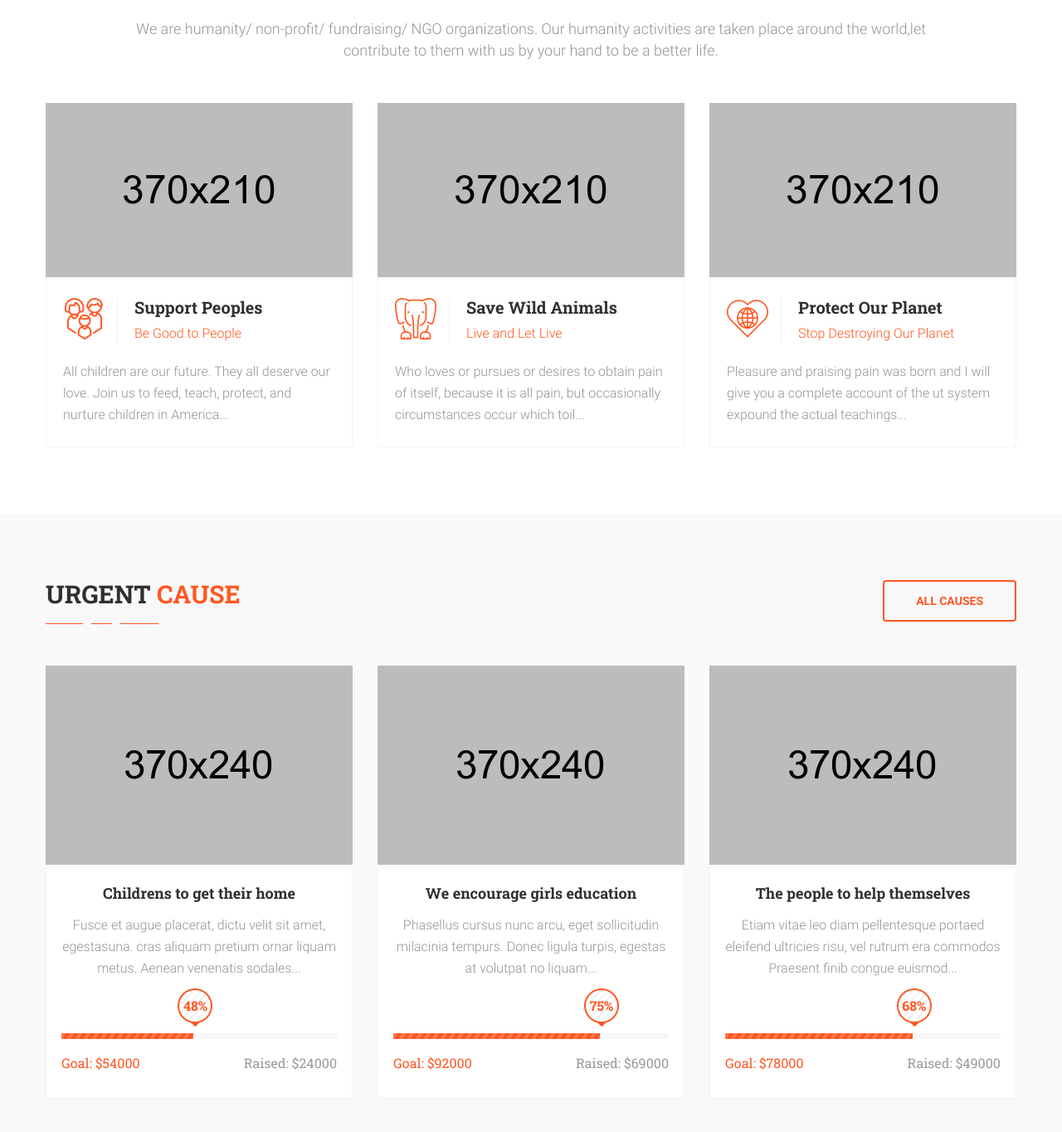
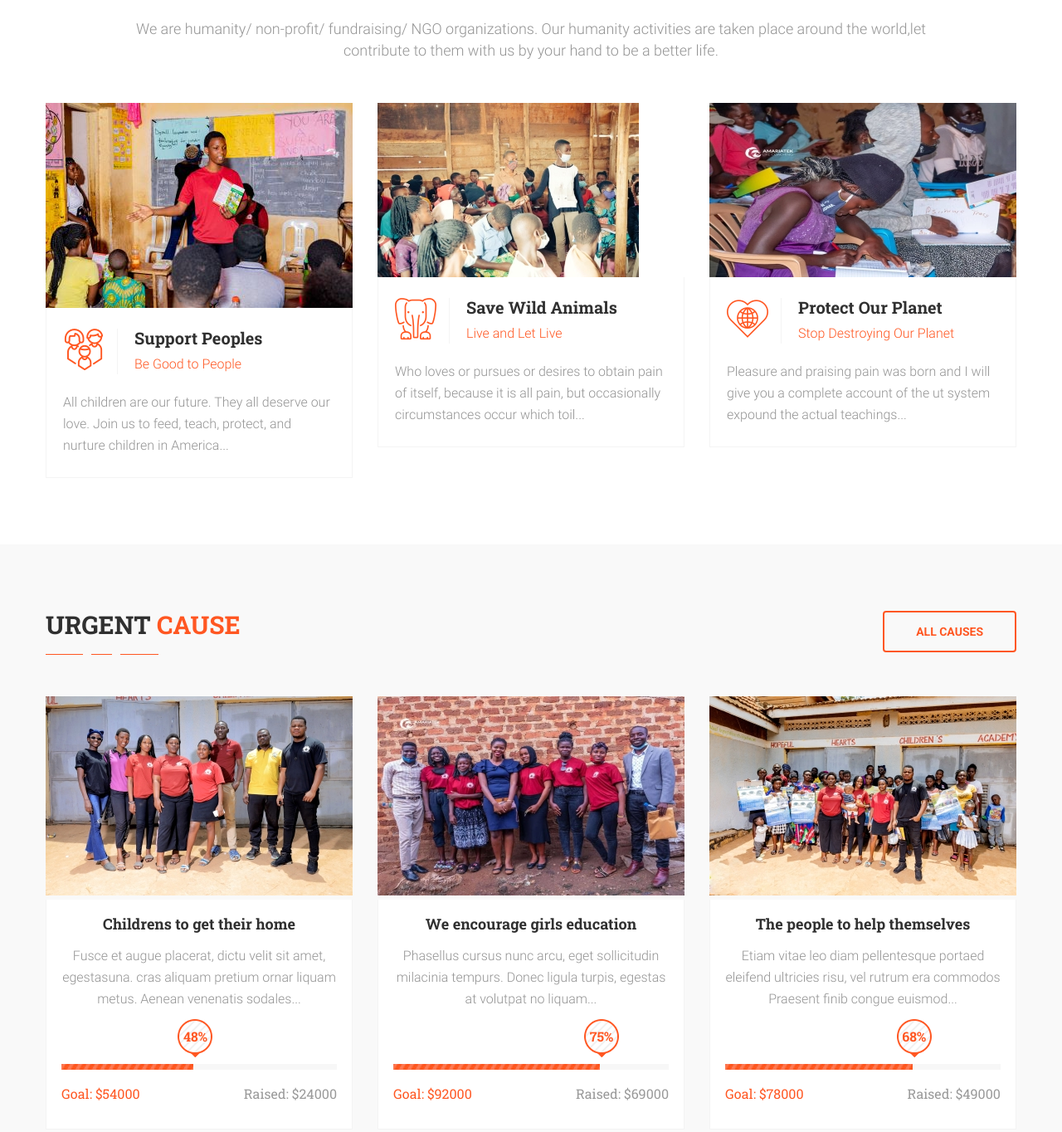
Before and after one commit to chosendev/BGCG, a plain HTML site: page index.html in a window 1280 px wide. Shown: the part 1024-2388 px from the top of the page at 83% size. Drawn offline with Linux system fonts and the light colour scheme; files whose address does not match are found by name.

Commit message:
Changes in pictures

```diff
--- a/index.html
+++ b/index.html
@@ -227,7 +227,7 @@
         <ul>
 
             <li data-transition="fade">
-                <img src="images/slider/1.jpg"  alt="" width="1920" height="888" data-bgposition="top center" data-bgfit="cover" data-bgrepeat="no-repeat" data-bgparallax="1" >
+                <img src="images/slider/22.jpg"  alt="" width="1920" height="888" data-bgposition="top center" data-bgfit="cover" data-bgrepeat="no-repeat" data-bgparallax="1" >
 
                 <div class="tp-caption  tp-resizeme"
                     data-x="left" data-hoffset="15"
@@ -279,7 +279,7 @@
                 </div>
             </li>
             <li data-transition="fade">
-                <img src="images/slider/2.jpg"  alt="" width="1920" height="580" data-bgposition="top center" data-bgfit="cover" data-bgrepeat="no-repeat" data-bgparallax="1" >
+                <img src="images/slider/33.jpg"  alt="" width="1920" height="580" data-bgposition="top center" data-bgfit="cover" data-bgrepeat="no-repeat" data-bgparallax="1" >
 
                 <div class="tp-caption  tp-resizeme"
                     data-x="center" data-hoffset=""
@@ -331,7 +331,7 @@
                 </div>
             </li>
             <li data-transition="fade">
-                <img src="images/slider/3.jpg"  alt="" width="1920" height="580" data-bgposition="top center" data-bgfit="cover" data-bgrepeat="no-repeat" data-bgparallax="1" >
+                <img src="images/slider/ss.jpg"  alt="" width="1920" height="580" data-bgposition="top center" data-bgfit="cover" data-bgrepeat="no-repeat" data-bgparallax="1" >
 
                 <div class="tp-caption  tp-resizeme"
                     data-x="center" data-hoffset="200"
@@ -398,7 +398,7 @@
         <div class="row">
             <article class="col-md-4 col-sm-6 col-xs-12">
                 <div class="single-item">
-                    <div class="img-box"><img src="images/resource/about1.jpg" alt=""></div>
+                    <div class="img-box"><img src="images/resource/33.jpg" alt=""></div>
                     <div class="content">
                         <div class="clearfix">
                             <div class="icon_box"><span class="icon-people"></span></div>
@@ -413,7 +413,7 @@
             </article>
             <article class="col-md-4 col-sm-6 col-xs-12">
                 <div class="single-item">
-                    <div class="img-box"><img src="images/resource/about2.jpg" alt=""></div>
+                    <div class="img-box"><img src="images/resource/r.jpg" alt=""></div>
                     <div class="content">
                         <div class="clearfix">
                             <div class="icon_box"><span class="icon-animals"></span></div>
@@ -428,7 +428,7 @@
             </article>
             <article class="col-md-4 col-sm-6 col-xs-12">
                 <div class="single-item">
-                    <div class="img-box"><img src="images/resource/about3.jpg" alt=""></div>
+                    <div class="img-box"><img src="images/resource/s.jpg" alt=""></div>
                     <div class="content">
                         <div class="clearfix">
                             <div class="icon_box"><span class="icon-nature"></span></div>
@@ -460,7 +460,7 @@
         <div class="row">
             <article class="item col-md-4 col-sm-6 col-xs-12">
                 <figure class="img-box">
-                    <img src="images/cause/1.jpg" alt="">
+                    <img src="images/cause/11.jpg" alt="">
                     <div class="overlay"><div class="inner-box"><div class="content-box"><button class="thm-btn style-2 donate-box-btn">donate now</button></div></div></div>
                 </figure>
 
@@ -485,7 +485,7 @@
             </article>
             <article class="item col-md-4 col-sm-6 col-xs-12">
                 <figure class="img-box">
-                    <img src="images/cause/2.jpg" alt="">
+                    <img src="images/cause/c2.jpg" alt="">
                     <div class="overlay"><div class="inner-box"><div class="content-box"><button class="thm-btn style-2 donate-box-btn">donate now</button></div></div></div>
                 </figure>
 
@@ -510,7 +510,7 @@
             </article>
             <article class="item col-md-4 col-sm-6 col-xs-12">
                 <figure class="img-box">
-                    <img src="images/cause/3.jpg" alt="">
+                    <img src="images/cause/c3.jpg" alt="">
                     <div class="overlay"><div class="inner-box"><div class="content-box"><button class="thm-btn style-2 donate-box-btn">donate now</button></div></div></div>
                 </figure>
 
@@ -548,7 +548,7 @@
             <article class="col-md-6 col-sm-12 left-column">
                 <div class="row padd-bottom-30">
                     <div class="col-md-6 col-sm-6 col-xs-12">
-                        <div class="img-box"><img src="images/resource/about4.jpg" alt=""></div>
+                        <div class="img-box"><img src="images/resource/a7.jpg" alt=""></div>
                     </div>
                     <div class="col-md-6 col-sm-6 col-xs-12">
                         <h3>What We Do</h3>
@@ -557,7 +557,7 @@
                 </div>
                 <div class="row padd-bottom-30">
                     <div class="col-md-6 col-sm-6 col-xs-12">
-                        <div class="img-box"><img src="images/resource/about5.jpg" alt=""></div>
+                        <div class="img-box"><img src="images/resource/a6.jpg" alt=""></div>
                     </div>
                     <div class="col-md-6 col-sm-6 col-xs-12">
                         <h3>How It Works</h3>
```
Also changed, not shown: images/cause/11.jpg (added), images/cause/c2.jpg (added), images/cause/c3.jpg (added), images/resource/33.jpg (added), images/resource/444.jpg (added), images/resource/55.jpg (added), images/resource/555.jpg (added), images/resource/a4.jpg (added), images/resource/a5.jpg (added), images/resource/a6.jpg (added), images/resource/a7.jpg (added), images/resource/r.jpg (added), images/resource/s.jpg (added), images/slider/11.jpg (added), 4 more files.
